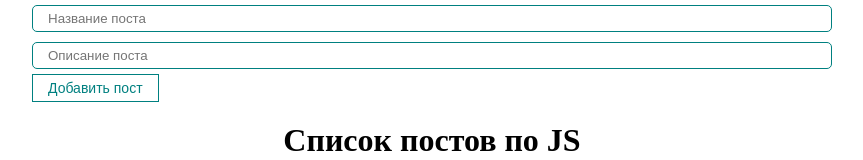
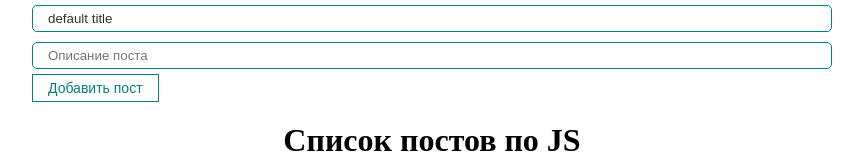
Before and after one commit to SergeyAsadchiy/react-start, a React (Create React App) app: page / in a window 1280 px wide. Shown: the top 160 px of the page, without its empty margins (208-1071 px from the left). Built offline with nearby package versions, Linux system fonts and the light colour scheme.

Commit message:
form: controlled component

```diff
--- a/src/App.js
+++ b/src/App.js
@@ -15,12 +15,25 @@ function App() {
     {id: 2, title: 'Python 2', text: 'description'},
     {id: 3, title: 'Python 3', text: 'description'}
   ])
+
+  const [title, setTitle] = useState('default title')
+
+  const addNewPost = (e) => {
+    e.preventDefault()
+  }
+
   return (
     <div className="App">
       <form action="">
-        <MyInput type="text" placeholder="Название поста" />
+        {/*управляемій компонет*/}
+        <MyInput
+          type="text"
+          placeholder="Название поста"
+          value={title}
+          onChange={e => setTitle(e.target.value)}
+        />
         <MyInput type="text" placeholder="Описание поста" />
-        <MyButton disabled>Добавить пост</MyButton>
+        <MyButton onClick={addNewPost}>Добавить пост</MyButton>
       </form>
       <PostList posts={posts} title={'Список постов по JS'} />
       <PostList posts={posts2} title={'Список постов по Python'} />
--- a/src/components/PostItem.jsx
+++ b/src/components/PostItem.jsx
@@ -1,7 +1,6 @@
 import React from 'react';
 
 const PostItem = (props) => {
-  console.log(props);
   return (
     <div className="post">
       <div className="post__content">
--- a/src/components/UI/input/MyInput.module.css
+++ b/src/components/UI/input/MyInput.module.css
@@ -4,4 +4,5 @@
     margin: 5px 0;
     border-radius: 5px;
     border: 1px solid teal;
+    color: #333;
 }
```
